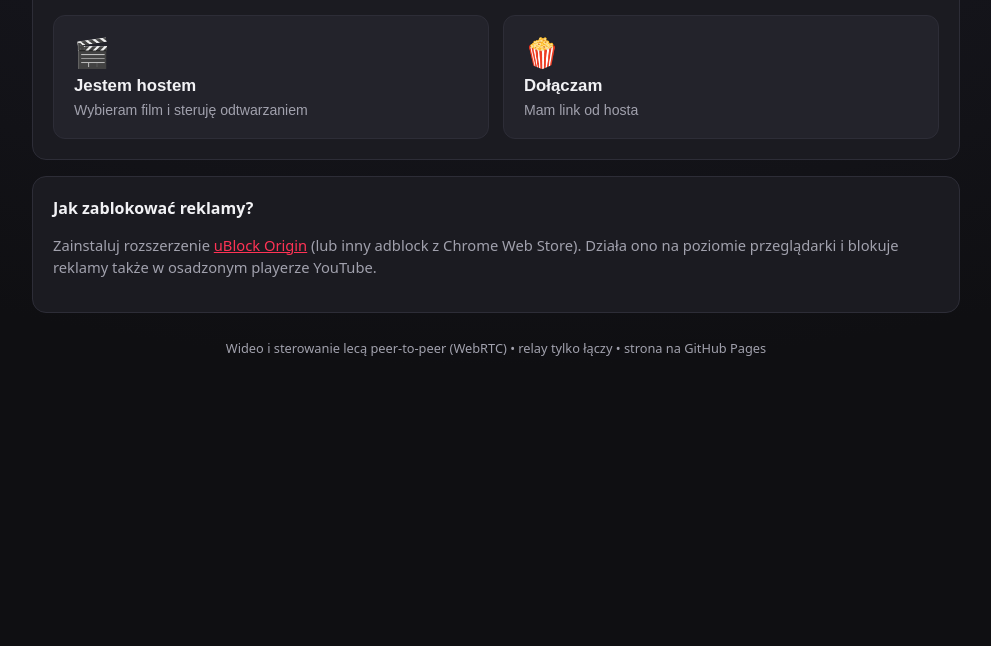
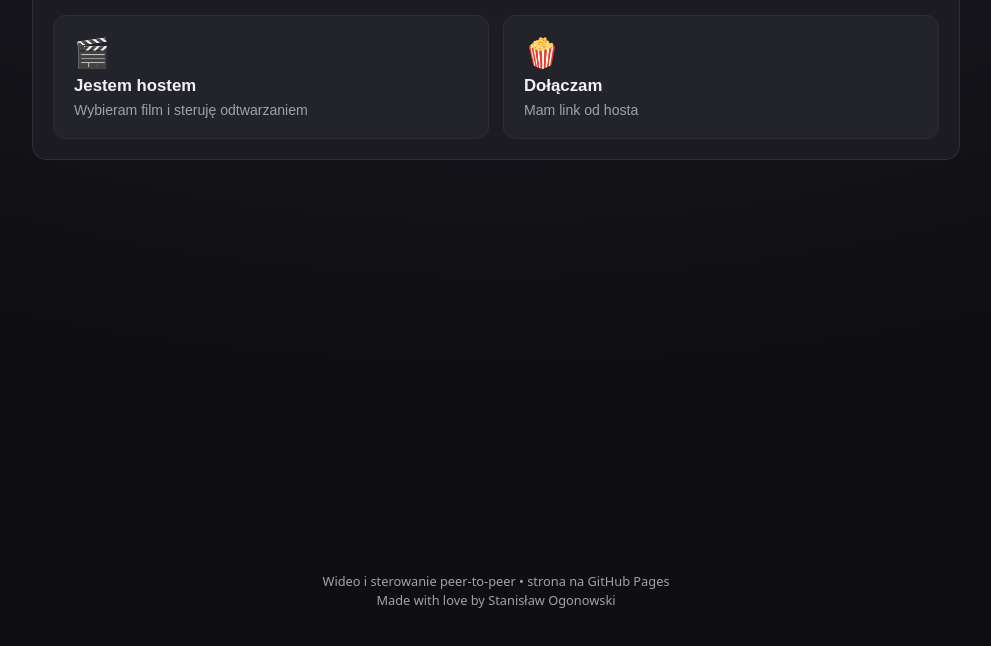
Before and after one commit to fistaszek017/simultube, a plain HTML site: page index.html in a window 1280 px wide. Shown: the part 154-800 px from the top of the page, without its empty margins (144-1135 px from the left). Drawn offline with Linux system fonts and the light colour scheme.

Commit message:
Fixed main page view

```diff
--- a/index.html
+++ b/index.html
@@ -65,7 +65,7 @@
 
     <div id="methodRelay" class="method">
       <h3>✅ Łatwy sposób — jeden link</h3>
-      <p class="muted">Wyślij ten link. Każdy, kto go otworzy, dołączy automatycznie — bez kodów. (Działa przez Twój relay.)</p>
+      <p class="muted">Wyślij ten link. Każdy, kto go otworzy, dołączy automatycznie — bez kodów.</p>
       <div class="row">
         <input id="shareLink" type="text" readonly />
         <button id="copyLinkBtn" class="btn">Kopiuj</button>
@@ -76,7 +76,7 @@
     <hr class="sep" />
 
     <div id="methodManual" class="method">
-      <h3>🛟 Awaryjnie — przez kod (zawsze działa, bez relaya)</h3>
+      <h3>🛟 Awaryjnie — przez kod dwukierunkowy</h3>
       <p class="muted">Dla każdej osoby wygeneruj osobny link awaryjny. Widz odeśle Ci krótki kod zwrotny, który wklejasz w jego kartę.</p>
       <div id="inviteList"></div>
       <button id="addInviteBtn" class="btn">+ Nowy link awaryjny (z kodem)</button>
@@ -131,17 +131,20 @@
       <span class="role-badge role-badge--viewer">WIDZ</span>
     </div>
   </section>
-
+<!--
   <section class="card tips">
     <h3>Jak zablokować reklamy?</h3>
     <p class="muted">
       Zainstaluj rozszerzenie <a href="https://chromewebstore.google.com/detail/ublock-origin/cjpalhdlnbpafiamejdnhcphjbkeiagm" target="_blank" rel="noopener">uBlock Origin</a>
       (lub inny adblock z Chrome Web Store). Działa ono na poziomie przeglądarki i blokuje reklamy także w osadzonym playerze YouTube.
     </p>
-  </section>
+  </section> -->
 
   <footer class="foot muted">
-    Wideo i sterowanie lecą peer-to-peer (WebRTC) • relay tylko łączy • strona na GitHub Pages
+    Wideo i sterowanie peer-to-peer • strona na GitHub Pages
+    <div>
+      Made with love by Stanisław Ogonowski
+    </div>
   </footer>
 
   <script src="https://www.youtube.com/iframe_api"></script>
--- a/style.css
+++ b/style.css
@@ -22,6 +22,8 @@ body {
   padding: 16px;
   max-width: 960px;
   margin-inline: auto;
+  display: flex;
+  flex-direction: column;
 }
 
 .hidden { display: none !important; }
@@ -288,6 +290,7 @@ body {
   text-align: center;
   padding: 10px 0 20px;
   font-size: 0.8rem;
+  margin-top: auto;
 }
 
 /* ===== Tryb kinowy (theater) ===== */
```
